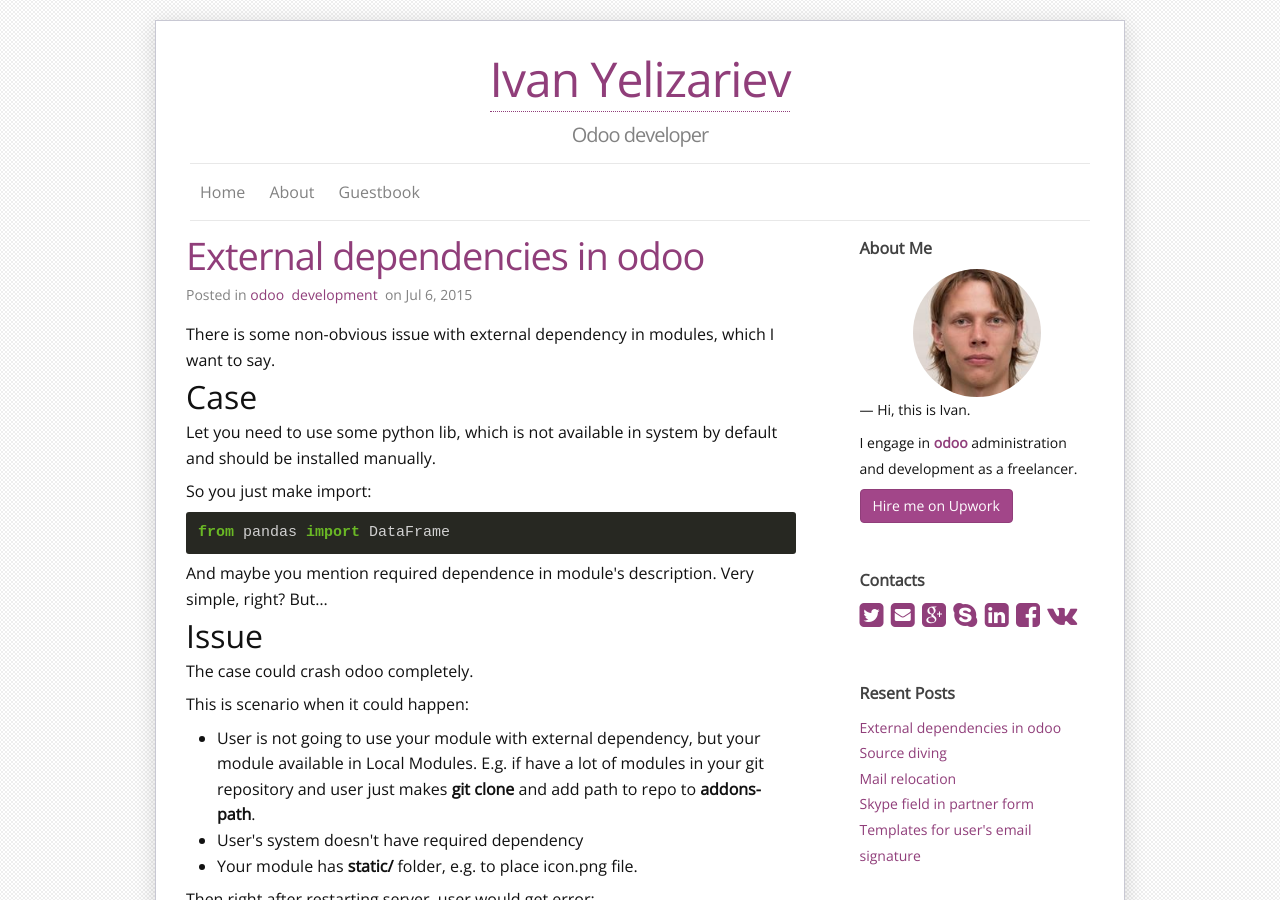
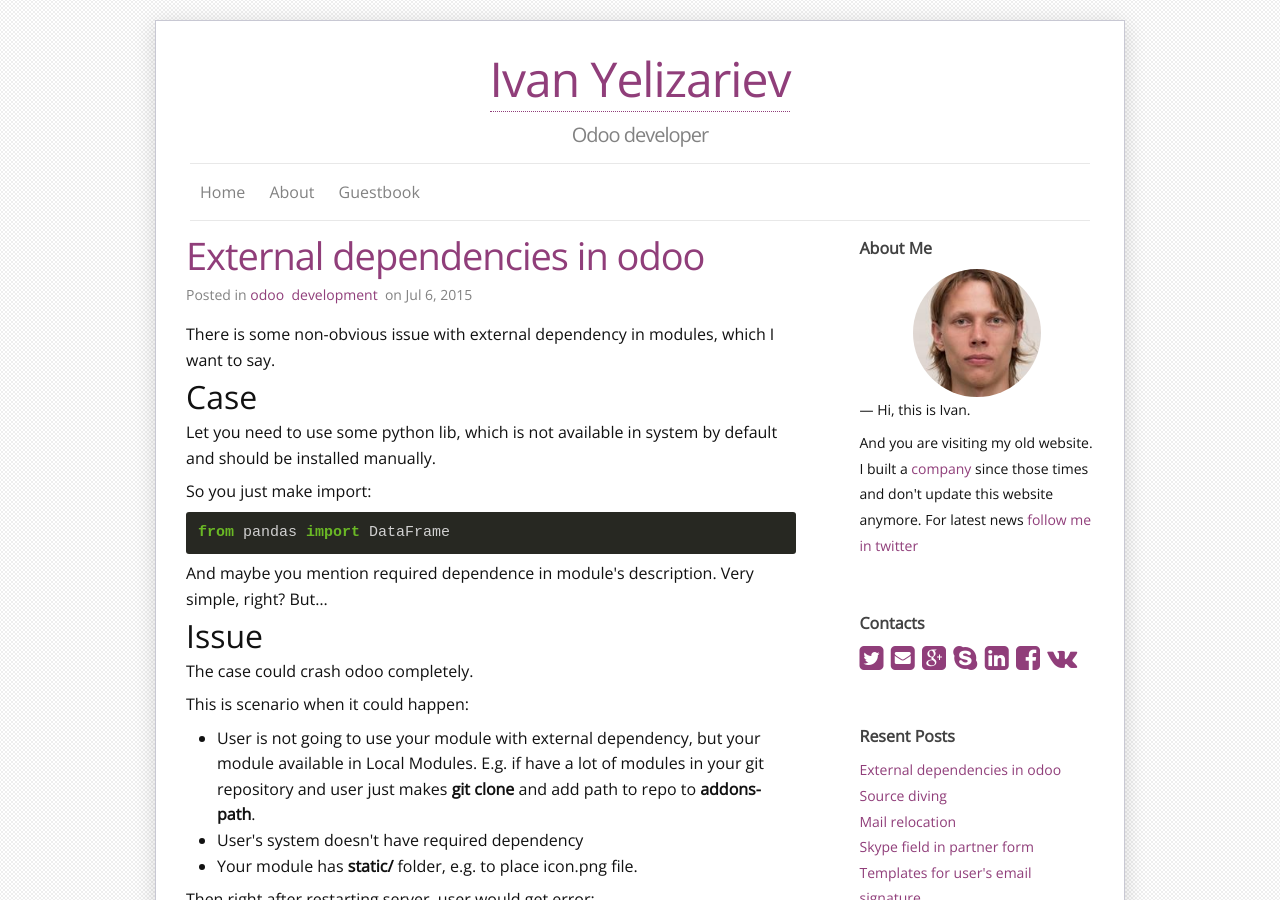
Before and after one commit to yelizariev/yelizariev.github.io, a Jekyll site: the page built from index.html, in a window 1280 px wide and 900 px high. Built offline with Jekyll 4.4.1, drawn with Linux system fonts in a browser that asks for light colours; some web fonts are replaced; the list of posts is cut into pages by our own code; comment, search, counter and statistics services are not loaded.

Commit message:
Update Aboutme.html

```diff
--- a/_includes/Aboutme.html
+++ b/_includes/Aboutme.html
@@ -2,8 +2,7 @@
   <h4>{{ site.locales[site.default_locale].Aboutme }}</h4>
   <img title="{{site.author}}" src="{{site.aboutme_photo}}" alt="{{site.author}}"/>
   <p>&mdash; Hi, this is Ivan.</p>
-  <p>I engage in <a href="https://www.odoo.com/"><b>odoo</b></a> administration and development as a freelancer.</p>
+  <p>And you are visiting my old website. I built a <a href="https://www.it-projects.info/team/">company</a> since those times and don't update this website anymore. For latest news <a href="https://twitter.com/yelizariev">follow me in twitter</a></p>
 
-<a href="https://www.upwork.com/freelancers/~{{site.odesk_username}}" class="btn btn-primary">Hire me on Upwork</a>
 
 </div>
```
